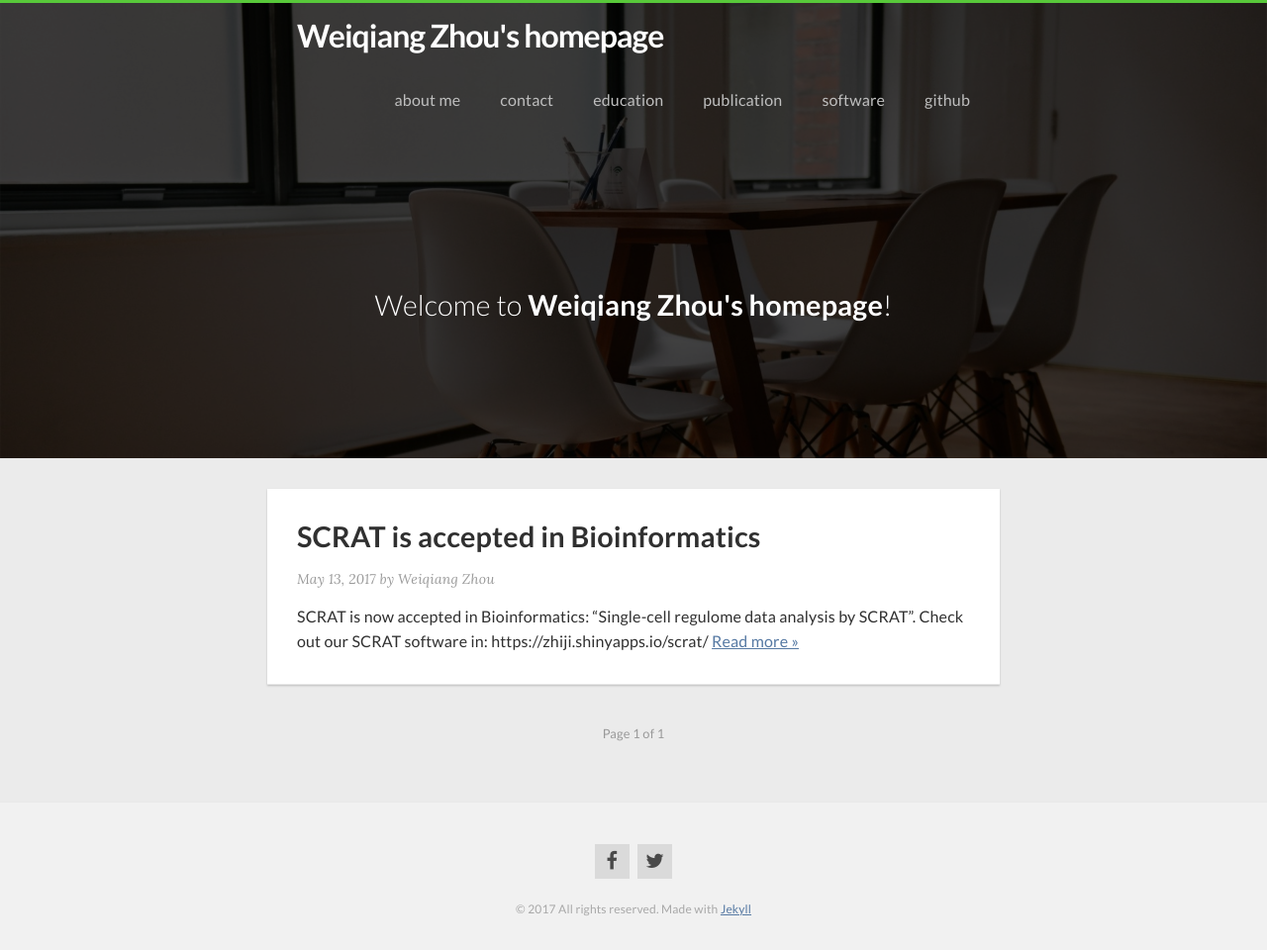
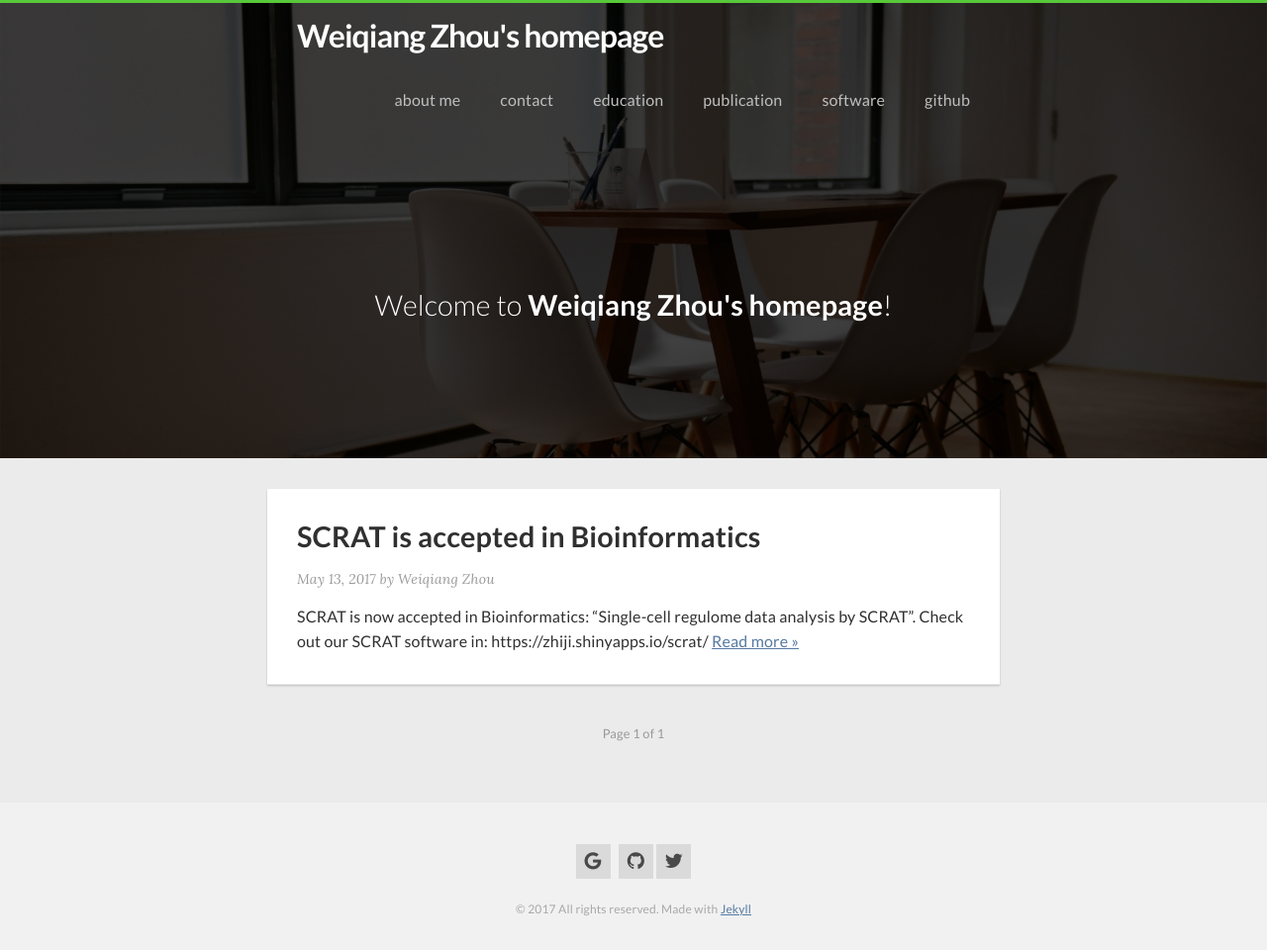
Before and after one commit to ILoveYouKen/ILoveYouKen.github.io, a Jekyll site: the page built from index.html, in a window 1280 px wide. Shown: the whole page at 99% size. Built offline with Jekyll 4.4.1, drawn with Linux system fonts in a browser that asks for light colours; nearby versions of some CDN libraries; the list of posts is cut into pages by our own code.

Commit message:
Update social-icons.html

```diff
--- a/_includes/social-icons.html
+++ b/_includes/social-icons.html
@@ -1,6 +1,7 @@
 <div class="social-icons">
   <ul class="text-left">
-    <li><a href="{{ site.author.facebook }}" target="_blank"><i class="fa fa-facebook"></i></a></li>
+    <li><a href="{{ https://scholar.google.com/citations?user=BDB3l1oAAAAJ&hl=en }}" target="_blank"><i class="fa fa-google"></i></a></li>
+    <li><a href="{{ https://github.com/WeiqiangZhou }}" target="_blank"><i class="fa fa-github"></i></a></li>
     <li><a href="{{ site.author.twitter }}" target="_blank"><i class="fa fa-twitter"></i></a></li>
   </ul>
 </div>
```
